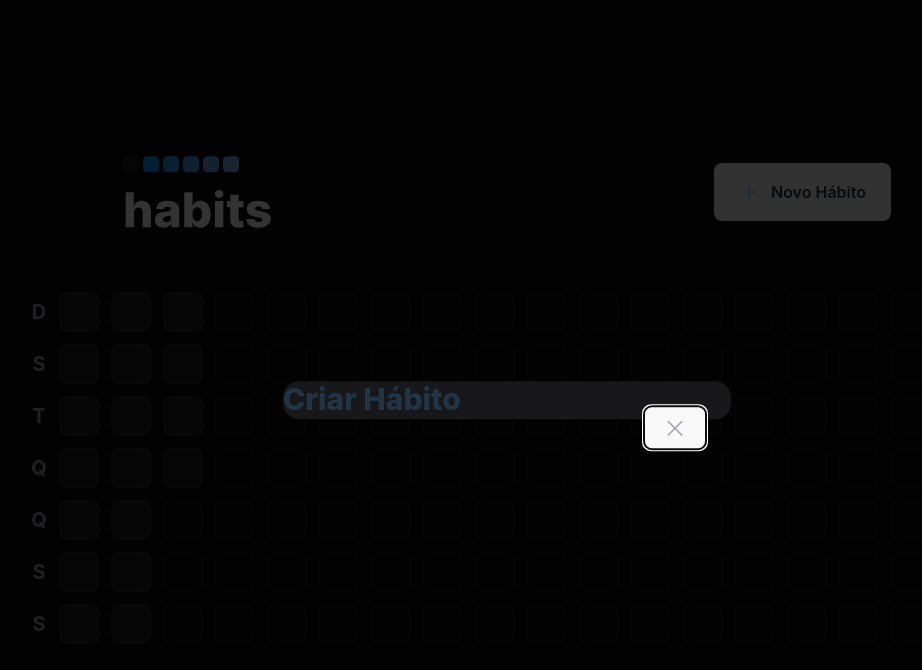
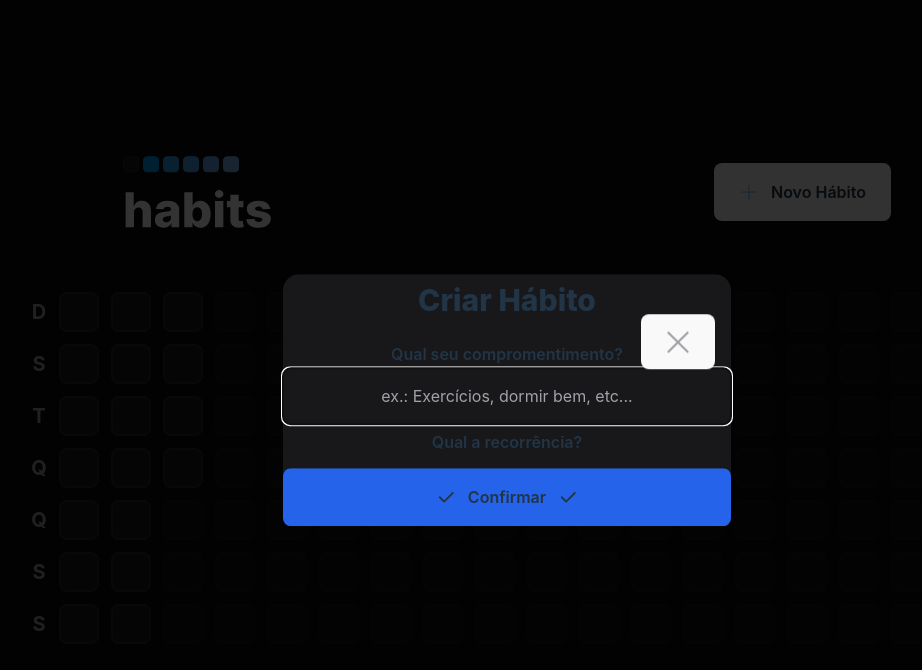
Before and after one commit to moisesrmartins/NLW_Setup, a React (Vite) app in the folder nlw_front/: page / in a window 1280 px wide. Both pictures are taken after a click on the button "Novo Hábito". Shown: the top 670 px of the page, without its empty margins (133-1055 px from the left). Built offline with nearby package versions, Linux system fonts and the light colour scheme.

Commit message:
NLW Setup Parte 25: NewHabitForm

```diff
--- a/nlw_front/src/components/Header.tsx
+++ b/nlw_front/src/components/Header.tsx
@@ -1,6 +1,7 @@
 import {Plus, X} from "phosphor-react"
 import * as Dialog from "@radix-ui/react-dialog"
 import logo from "../assets/logo.svg"
+import { NewHabitForm } from "./NewHabitForm"
 
 export function Header() {
     return (
@@ -17,12 +18,13 @@ export function Header() {
                     <Dialog.Overlay className="w-screen h-screen bg-black/80 fixed inset-0"/>
 
                     <Dialog.Content className="absolute p10 bg-zinc-900 rounded-2xl w-full max-w-md top-1/2 left-1/2 -translate-x-1/2 -translate-y-1/2">
-                        <Dialog.Close className="absolute right-6 top-6 text-zinc-400 hover:text-zinc-200">
-                            <X size={24} aria-label="Fechar"/>
+                        <Dialog.Close className="absolute right-4 top-10 text-zinc-400">
+                            <X size={34} aria-label="Fechar"/>
                         </Dialog.Close>
-                        <Dialog.Title className="text-3xl leading-tight font-extrabold">
+                        <Dialog.Title className="relative top-2 left-0 text-3xl leading-tight font-extrabold text-center">
                             Criar Hábito
                         </Dialog.Title>
+                        <NewHabitForm/>
                     </Dialog.Content>
                 </Dialog.Portal>
             </Dialog.Root>
--- /dev/null
+++ b/nlw_front/src/components/NewHabitForm.tsx
@@ -0,0 +1,23 @@
+import { Check } from "phosphor-react";
+
+export function NewHabitForm() {
+    return (
+        <form className="2-full flex flex-col mt-6">
+            <label htmlFor="title" className="relative top-2 left-0 font-semibold leading-tight text-center">
+                Qual seu compromentimento?
+            </label>
+
+            <input type="text" id="title" placeholder="ex.: Exercícios, dormir bem, etc..." className="p-4 rounded-lg mt-3 bg-zinc-900 text-white placeholder:text-zinc-400 text-center" autoFocus/>
+
+            <label htmlFor="" className="relative top-2 left-0 font-semibold leading-tight text-center">
+                Qual a recorrência?
+            </label>
+
+            <button type="submit" className="mt-6 rounded-lg p-4 flex items-center justify-center left-10 gap-3 font-semibold bg-blue-600">
+                <Check size={20} weight="bold"/>
+                Confirmar
+                <Check size={20} weight="bold"/>
+            </button>
+        </form>
+    )
+}
```
